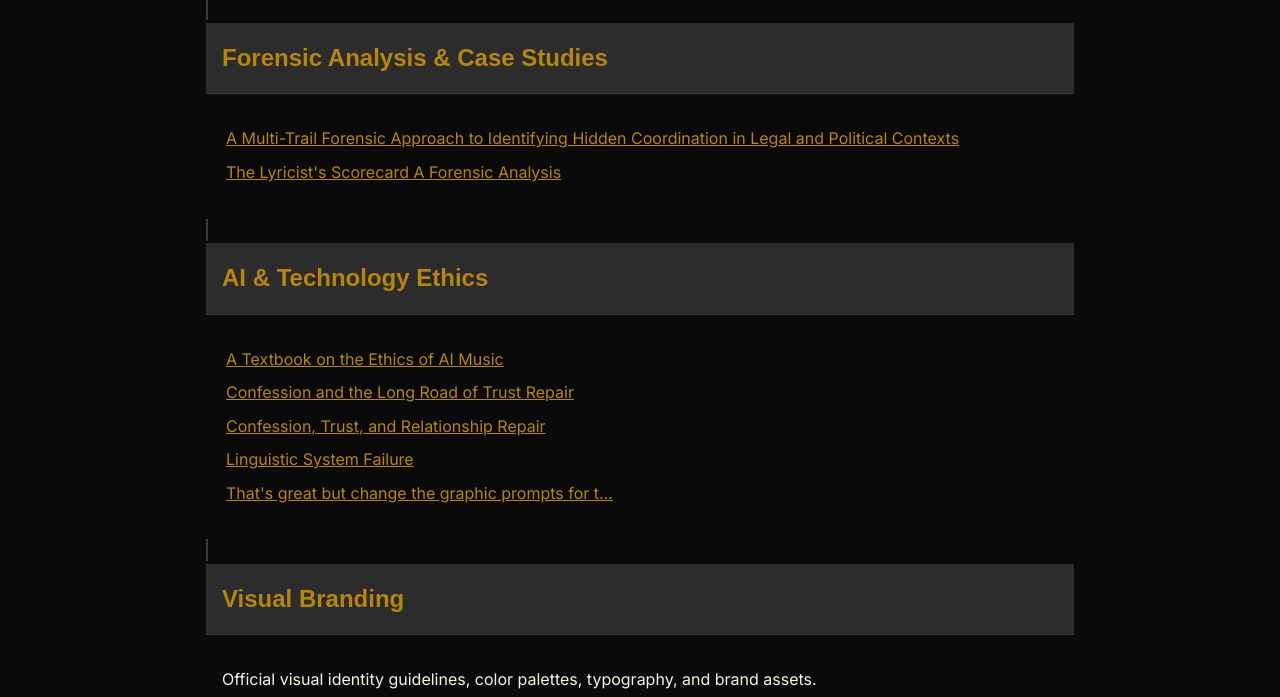
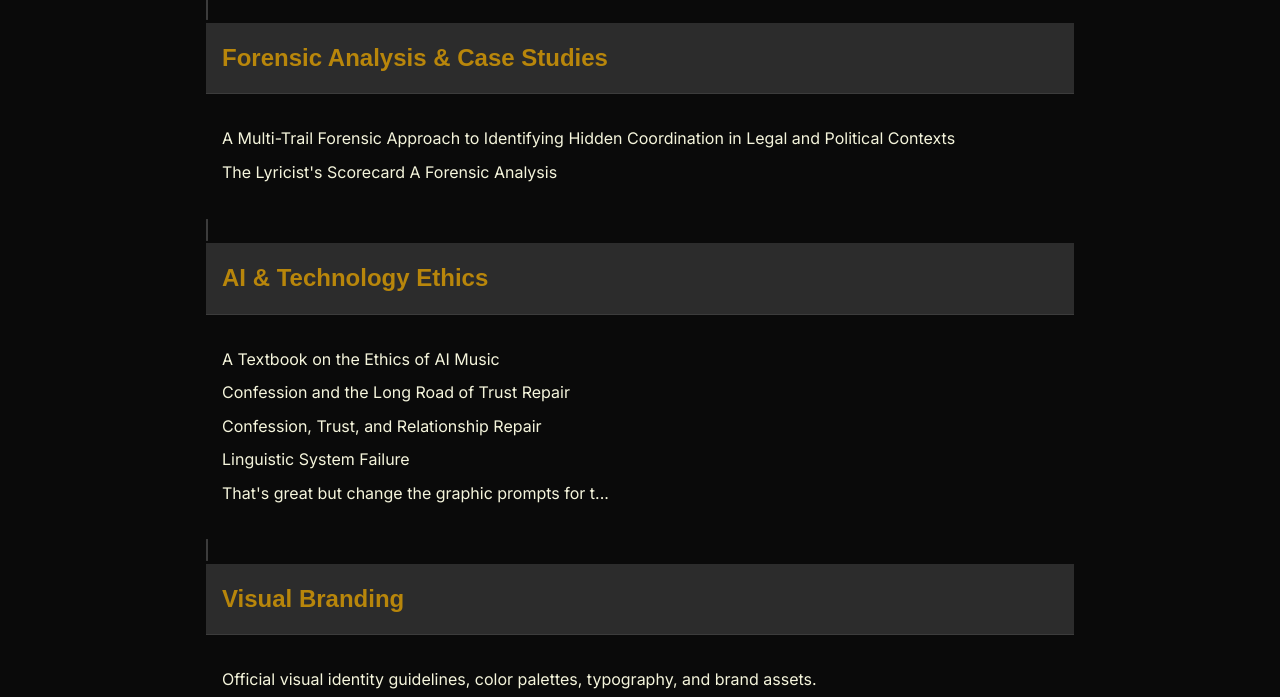
Before and after one commit to RyanrealAF/docs-website, a plain HTML site: page index.html in a window 1280 px wide. Shown: the part 1442-2139 px from the top of the page. Drawn offline with Linux system fonts and the light colour scheme; a web font is replaced by a local one.

Commit message:
refactor: replace placeholder links with text spans in publications sections
Convert anchor tags with href="#" to span elements in "Forensic Analysis & Case Studies" and "AI & Technology Ethics" sections to display as plain text, preventing dead link clicks. Minor formatting fix added trailing space to </html>.

```diff
--- a/index.html
+++ b/index.html
@@ -73,8 +73,8 @@
                 <h2>Forensic Analysis & Case Studies</h2>
             </summary>
             <div class="content">
-                <ul>                    <li><a href='#' target='_blank'>A Multi-Trail Forensic Approach to Identifying Hidden Coordination in Legal and Political Contexts</a></li>
-                    <li><a href='#' target='_blank'>The Lyricist's Scorecard  A Forensic Analysis</a></li>
+                <ul>                    <li><span>A Multi-Trail Forensic Approach to Identifying Hidden Coordination in Legal and Political Contexts</span></li>
+                    <li><span>The Lyricist's Scorecard  A Forensic Analysis</span></li>
                 </ul>
             </div>
         </module-section>
@@ -83,11 +83,11 @@
                 <h2>AI & Technology Ethics</h2>
             </summary>
             <div class="content">
-                <ul>                    <li><a href='#' target='_blank'>A Textbook on the Ethics of AI Music</a></li>
-                    <li><a href='#' target='_blank'>Confession and the Long Road of Trust Repair</a></li>
-                    <li><a href='#' target='_blank'>Confession, Trust, and Relationship Repair</a></li>
-                    <li><a href='#' target='_blank'>Linguistic System Failure </a></li>
-                    <li><a href='#' target='_blank'>That's great but change the graphic prompts for t...</a></li>
+                <ul>                    <li><span>A Textbook on the Ethics of AI Music</span></li>
+                    <li><span>Confession and the Long Road of Trust Repair</span></li>
+                    <li><span>Confession, Trust, and Relationship Repair</span></li>
+                    <li><span>Linguistic System Failure</span></li>
+                    <li><span>That's great but change the graphic prompts for t...</span></li>
                 </ul>
             </div>
         </module-section>
```
